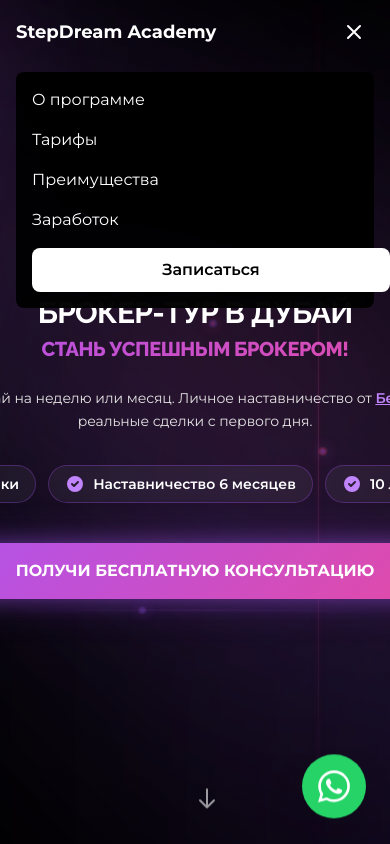
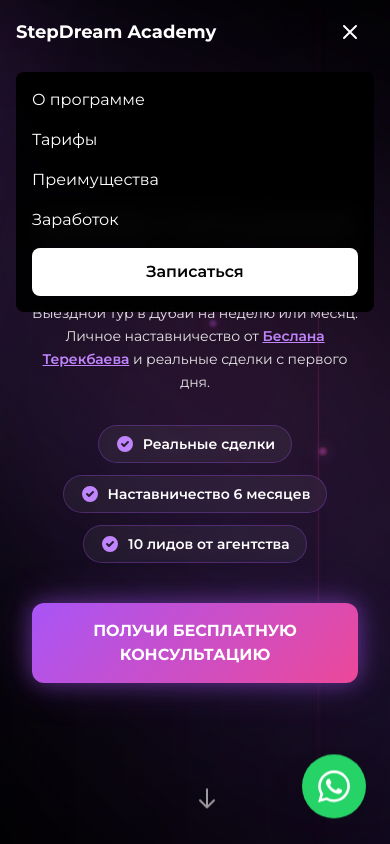
Before and after one commit to Tips95/Dubai_lending, a Next.js app: page / in a window 390 px wide. Both pictures are taken after a click on the button "Toggle menu". Shown: the top 844 px of the page. Built offline with nearby package versions, Linux system fonts and the light colour scheme.

Commit message:
Made website fully responsive for all devices

```diff
--- a/app/globals.css
+++ b/app/globals.css
@@ -87,6 +87,57 @@
 }
 
 @layer utilities {
+  /* Mobile-specific improvements */
+  @media (max-width: 640px) {
+    .container-custom {
+      padding-left: 1rem;
+      padding-right: 1rem;
+    }
+  }
+
+  /* Prevent text zoom on iOS */
+  input,
+  textarea,
+  select {
+    font-size: 16px !important;
+  }
+
+  /* Touch-friendly buttons */
+  button,
+  a {
+    -webkit-tap-highlight-color: transparent;
+    touch-action: manipulation;
+  }
+
+  /* Minimum touch target size (WCAG AAA) */
+  button,
+  a[role="button"],
+  input[type="submit"],
+  input[type="button"] {
+    min-height: 44px;
+    min-width: 44px;
+  }
+
+  /* Improve scrolling performance on mobile */
+  * {
+    -webkit-overflow-scrolling: touch;
+  }
+
+  /* Responsive images */
+  img {
+    max-width: 100%;
+    height: auto;
+    display: block;
+  }
+
+  /* Tablet optimization */
+  @media (min-width: 768px) and (max-width: 1024px) {
+    .container-custom {
+      padding-left: 2rem;
+      padding-right: 2rem;
+    }
+  }
+
   .text-balance {
     text-wrap: balance;
   }
@@ -614,6 +665,35 @@
     }
   }
 
+  /* Mobile optimization for very small screens */
+  @media (max-width: 380px) {
+    h1 {
+      font-size: clamp(1.75rem, 8vw, 2.5rem) !important;
+    }
+
+    h2 {
+      font-size: clamp(1.5rem, 6vw, 2rem) !important;
+    }
+
+    .btn-glow {
+      font-size: 0.875rem !important;
+      padding: 0.875rem 1.5rem !important;
+    }
+  }
+
+  /* Landscape mode for mobile devices */
+  @media (max-height: 500px) and (orientation: landscape) {
+    .section-padding {
+      padding-top: 2rem !important;
+      padding-bottom: 2rem !important;
+    }
+
+    section.min-h-screen {
+      min-height: auto !important;
+      padding: 2rem 0 !important;
+    }
+  }
+
   /* Reduced motion support */
   @media (prefers-reduced-motion: reduce) {
     .gradient-border,
--- a/components/Hero.tsx
+++ b/components/Hero.tsx
@@ -76,7 +76,7 @@
           </p>
 
           {/* Features with staggered animation */}
-          <div className="flex flex-row justify-center items-center gap-3 sm:gap-4 md:gap-5 mt-8 sm:mt-10 px-4">
+          <div className="flex flex-row flex-wrap lg:flex-nowrap justify-center items-center gap-3 sm:gap-4 md:gap-5 mt-8 sm:mt-10 px-4">
             <div className="feature-item flex items-center gap-2 sm:gap-3 bg-white/5 backdrop-blur-sm px-4 sm:px-5 py-2 sm:py-3 rounded-full border border-purple-500/30">
               <svg className="w-5 h-5 sm:w-6 sm:h-6 text-purple-400 flex-shrink-0" fill="currentColor" viewBox="0 0 20 20">
                 <path fillRule="evenodd" d="M10 18a8 8 0 100-16 8 8 0 000 16zm3.707-9.293a1 1 0 00-1.414-1.414L9 10.586 7.707 9.293a1 1 0 00-1.414 1.414l2 2a1 1 0 001.414 0l4-4z" clipRule="evenodd" />
--- a/components/Navigation.tsx
+++ b/components/Navigation.tsx
@@ -96,15 +96,17 @@
             >
               Заработок
             </Link>
+            <div className="px-4">
               <button
                 onClick={() => {
                   setIsMobileMenuOpen(false)
                   document.getElementById('contact')?.scrollIntoView({ behavior: 'smooth' })
                 }}
-              className="w-full mx-4 px-6 py-2.5 bg-white text-black rounded-lg hover:bg-gray-100 transition-colors font-semibold"
+                className="w-full px-6 py-3 bg-white text-black rounded-lg hover:bg-gray-100 transition-colors font-semibold text-base"
               >
                 Записаться
               </button>
+            </div>
           </div>
         )}
       </div>
```
Lines whose indentation alone changed are shown as unchanged.
